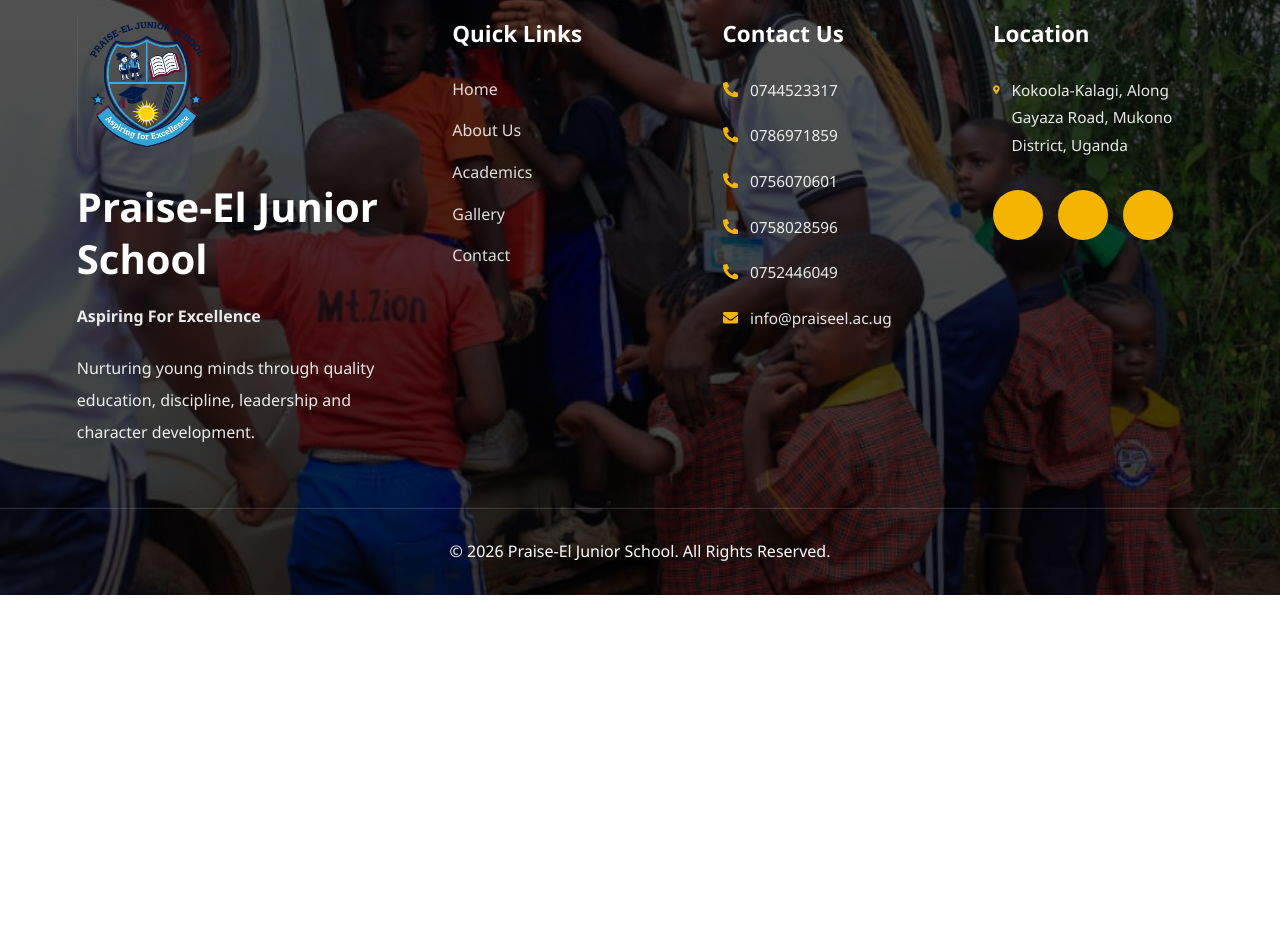
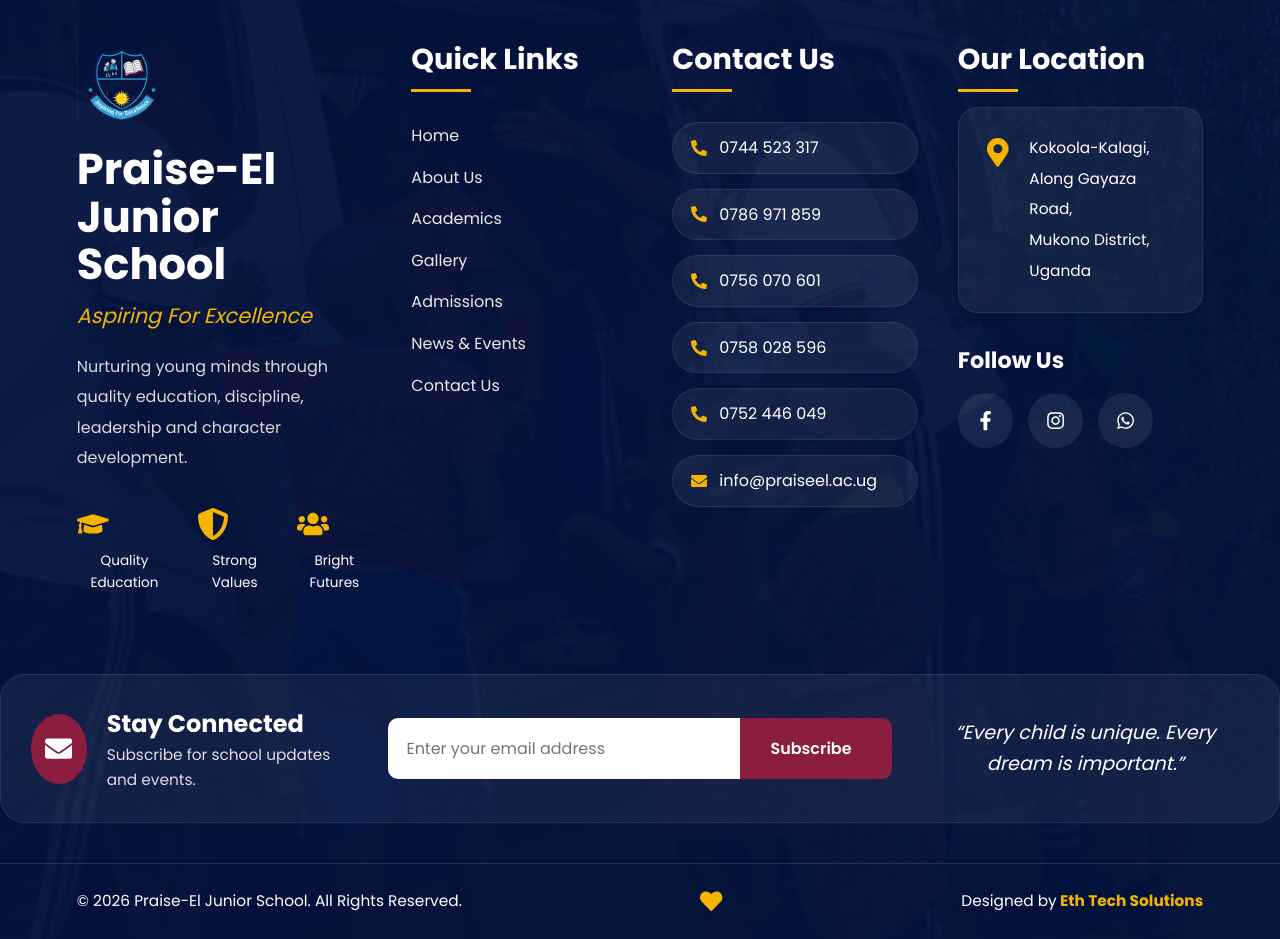
Before and after one commit to nickdev256/praiseel-school, a React (Vite) app: page /contact in a window 1280 px wide. Shown: the part 1340-2279 px from the top of the page. Before the commit the page ends 1935 px from the top, so only its background shows below. Built offline with nearby package versions, Linux system fonts and the light colour scheme.

Commit message:
Fix App.css layout restrictions

```diff
--- a/src/components/Footer.css
+++ b/src/components/Footer.css
@@ -1,186 +1,504 @@
+@import url("https://fonts.googleapis.com/css2?family=Poppins:wght@300;400;500;600;700;800;900&display=swap");
+
+*{
+  margin:0;
+  padding:0;
+  box-sizing:border-box;
+}
+
 .footer{
   position:relative;
-
   background-size:cover;
   background-position:center;
   background-repeat:no-repeat;
-
-    margin-top:120px;
+  font-family:"Poppins",sans-serif;
 }
 
 .footer-overlay{
   background:linear-gradient(
-        rgba(0,0,0,.65),
-        rgba(0,0,0,.75)
+    rgba(2,18,60,.95),
+    rgba(2,18,60,.96)
+  );
+
+  position:relative;
+  overflow:hidden;
+}
+
+/* =========================
+   CURVE TOP
+========================= */
+
+.footer-overlay::before{
+  content:"";
+  position:absolute;
+  top:-180px;
+  left:-5%;
+
+  width:110%;
+  height:280px;
+
+  background:#fff;
+
+  border-bottom:6px solid #f4b400;
+
+  border-radius:0 0 50% 50%;
+}
+
+.footer-top-logo{
+  position:relative;
+  z-index:3;
+
+  display:flex;
+  justify-content:center;
+
+  padding-top:30px;
+}
+
+.footer-top-logo img{
+  width:140px;
+  filter:drop-shadow(
+    0 10px 20px rgba(0,0,0,.3)
   );
 }
 
-.footer-container{
-    max-width:1300px;
+/* =========================
+   MAIN GRID
+========================= */
+
+.footer-main{
+  position:relative;
+  z-index:2;
+
+  max-width:1400px;
   margin:auto;
 
-    padding:90px 6% 60px;
+  padding:60px 6%;
 
   display:grid;
   grid-template-columns:
-    1.5fr
-    1fr
+  1.2fr
+  .9fr
   1fr
   1fr;
 
-    gap:60px;
+  gap:40px;
 }
 
+/* =========================
+   BRAND
+========================= */
+
 .footer-brand img{
-    width:140px;
-    height:auto;
-    margin-bottom:25px;
+  width:90px;
+  margin-bottom:20px;
 }
 
 .footer-brand h2{
-    color:white;
-    font-size:2.5rem;
-    line-height:1.3;
-    margin-bottom:15px;
+  color:#fff;
+  font-size:2.7rem;
+  line-height:1.1;
+  margin-bottom:10px;
 }
 
-.motto{
-    color:#F4B400;
-    font-size:1.2rem;
-    font-weight:700;
+.footer-motto{
+  display:block;
+  color:#f4b400;
+  font-size:1.3rem;
+  font-style:italic;
   margin-bottom:20px;
 }
 
 .footer-brand p{
-    color:rgba(255,255,255,.9);
-    line-height:2;
+  color:#d9d9d9;
+  line-height:1.9;
   font-size:1rem;
 }
+
+.footer-values{
+  margin-top:35px;
+
+  display:flex;
+  gap:25px;
+}
+
+.footer-values div{
+  text-align:center;
+}
+
+.footer-values svg{
+  font-size:2rem;
+  color:#f4b400;
+  margin-bottom:10px;
+}
+
+.footer-values span{
+  display:block;
+  color:#fff;
+  font-size:.85rem;
+}
+
+/* =========================
+   TITLES
+========================= */
 
 .footer-links h3,
 .footer-contact h3,
 .footer-location h3{
-    color:white;
+  color:#fff;
+  font-size:1.8rem;
   margin-bottom:25px;
-    font-size:1.4rem;
+  position:relative;
 }
+
+.footer-links h3::after,
+.footer-contact h3::after,
+.footer-location h3::after{
+  content:"";
+  width:60px;
+  height:3px;
+  background:#f4b400;
+
+  position:absolute;
+  left:0;
+  bottom:-10px;
+}
+
+/* =========================
+   LINKS
+========================= */
 
 .footer-links{
   display:flex;
   flex-direction:column;
+  gap:16px;
 }
 
 .footer-links a{
-    color:rgba(255,255,255,.85);
+  color:#eaeaea;
   text-decoration:none;
-    margin-bottom:16px;
+  transition:.3s;
+  font-size:1rem;
+}
+
+.footer-links a:hover{
+  color:#f4b400;
+  padding-left:8px;
+}
+
+/* =========================
+   CONTACT
+========================= */
+
+.footer-contact{
+  display:flex;
+  flex-direction:column;
+  gap:15px;
+}
+
+.footer-contact a{
+  text-decoration:none;
+  color:#fff;
+
+  display:flex;
+  align-items:center;
+  gap:12px;
+
+  padding:12px 18px;
+
+  background:rgba(255,255,255,.06);
+
+  border:1px solid rgba(255,255,255,.08);
+
+  border-radius:50px;
+
   transition:.3s;
 }
 
-.footer-links a:hover{
-    color:#F4B400;
-    padding-left:8px;
+.footer-contact a:hover{
+  background:rgba(255,255,255,.12);
 }
 
-.footer-contact p,
-.footer-location p{
-    display:flex;
-    gap:12px;
-    align-items:flex-start;
-
-    color:rgba(255,255,255,.9);
-
-    margin-bottom:18px;
-
-    line-height:1.8;
+.footer-contact svg{
+  color:#f4b400;
 }
 
-.footer-contact svg,
-.footer-location svg{
-    color:#F4B400;
+/* =========================
+   LOCATION
+========================= */
+
+.location-box{
+  background:rgba(255,255,255,.06);
+
+  border:1px solid rgba(255,255,255,.08);
+
+  border-radius:20px;
+
+  padding:25px;
+
+  color:#fff;
+
+  display:flex;
+  gap:18px;
+
+  margin-bottom:30px;
+}
+
+.location-box svg{
+  color:#f4b400;
+  font-size:1.8rem;
   margin-top:5px;
 }
+
+.location-box p{
+  line-height:2;
+}
+
+.footer-location h4{
+  color:#fff;
+  margin-bottom:15px;
+  font-size:1.4rem;
+}
+
+/* =========================
+   SOCIALS
+========================= */
 
 .socials{
   display:flex;
   gap:15px;
-    margin-top:30px;
 }
 
 .socials a{
-    width:50px;
-    height:50px;
+  width:55px;
+  height:55px;
 
   border-radius:50%;
 
-    background:#F4B400;
-    color:#082567;
-
   display:flex;
+  align-items:center;
   justify-content:center;
-    align-items:center;
 
   text-decoration:none;
 
-    font-size:1.1rem;
+  color:#fff;
 
-    transition:.3s ease;
+  background:rgba(255,255,255,.08);
+
+  font-size:1.2rem;
+
+  transition:.3s;
 }
 
 .socials a:hover{
-    transform:translateY(-6px);
-    background:white;
+  background:#f4b400;
+  color:#082567;
+  transform:translateY(-5px);
 }
 
-.footer-bottom{
-    text-align:center;
+/* =========================
+   NEWSLETTER
+========================= */
+
+.newsletter{
+  max-width:1400px;
+  margin:auto;
+
+  margin-top:20px;
+  margin-bottom:40px;
 
   padding:30px;
 
-    color:white;
+  background:rgba(255,255,255,.06);
+
+  border:1px solid rgba(255,255,255,.08);
+
+  border-radius:25px;
+
+  display:grid;
+  grid-template-columns:
+  1fr
+  1.2fr
+  1fr;
+
+  gap:30px;
+
+  align-items:center;
+}
+
+.newsletter-left{
+  display:flex;
+  gap:20px;
+  align-items:center;
+}
+
+.newsletter-icon{
+  width:70px;
+  height:70px;
+
+  border-radius:50%;
+
+  background:#8B1E3F;
+
+  display:flex;
+  align-items:center;
+  justify-content:center;
+
+  color:#fff;
+  font-size:1.7rem;
+}
+
+.newsletter-left h4{
+  color:#fff;
+  font-size:1.5rem;
+}
+
+.newsletter-left p{
+  color:#ddd;
+}
+
+.newsletter-form{
+  display:flex;
+}
+
+.newsletter-form input{
+  flex:1;
+
+  border:none;
+  outline:none;
+
+  padding:18px;
+
+  border-radius:10px 0 0 10px;
 
   font-size:1rem;
-
-    border-top:
-    1px solid rgba(255,255,255,.15);
 }
 
-/* TABLET */
+.newsletter-form button{
+  border:none;
+
+  padding:18px 30px;
+
+  background:#8B1E3F;
+  color:#fff;
+
+  cursor:pointer;
+
+  display:flex;
+  align-items:center;
+  gap:10px;
+
+  border-radius:0 10px 10px 0;
+
+  font-weight:600;
+}
+
+.newsletter-quote{
+  color:#fff;
+  font-size:1.2rem;
+  font-style:italic;
+  text-align:center;
+}
+
+/* =========================
+   BOTTOM
+========================= */
+
+.footer-bottom{
+  border-top:1px solid rgba(255,255,255,.1);
+
+  padding:25px 6%;
+
+  display:flex;
+  justify-content:space-between;
+  align-items:center;
+
+  color:#fff;
+}
+
+.footer-heart{
+  color:#f4b400;
+  font-size:1.4rem;
+}
+
+.footer-bottom span{
+  color:#f4b400;
+  font-weight:700;
+}
+
+/* =========================
+   TABLET
+========================= */
 
 @media(max-width:1100px){
 
-    .footer-container{
+  .footer-main{
     grid-template-columns:
     repeat(2,1fr);
   }
+
+  .newsletter{
+    grid-template-columns:1fr;
+    text-align:center;
   }
 
-/* MOBILE */
+  .newsletter-left{
+    justify-content:center;
+  }
+}
+
+/* =========================
+   MOBILE
+========================= */
 
 @media(max-width:768px){
 
-    .footer-container{
+  .footer-main{
     grid-template-columns:1fr;
-
     text-align:center;
-
-        padding:70px 6% 50px;
   }
 
-    .footer-brand img{
-        margin:auto auto 25px;
-        display:block;
+  .footer-links h3::after,
+  .footer-contact h3::after,
+  .footer-location h3::after{
+    left:50%;
+    transform:translateX(-50%);
   }
 
-    .footer-contact p,
-    .footer-location p{
+  .footer-values{
     justify-content:center;
+    flex-wrap:wrap;
+  }
+
+  .location-box{
+    flex-direction:column;
+    align-items:center;
+    text-align:center;
   }
 
   .socials{
     justify-content:center;
   }
 
+  .newsletter-form{
+    flex-direction:column;
+  }
+
+  .newsletter-form input{
+    border-radius:10px;
+    margin-bottom:10px;
+  }
+
+  .newsletter-form button{
+    border-radius:10px;
+    justify-content:center;
+  }
+
+  .footer-bottom{
+    flex-direction:column;
+    gap:15px;
+    text-align:center;
+  }
+
   .footer-brand h2{
     font-size:2rem;
   }
--- a/src/components/Footer.jsx
+++ b/src/components/Footer.jsx
@@ -1,4 +1,6 @@
+import { Link } from "react-router-dom";
 import "./Footer.css";
+
 import logo from "../assets/logo.png";
 import footerBg from "../assets/footer-bg.jpg";
 
@@ -8,7 +10,12 @@ import {
   FaFacebookF,
   FaInstagram,
   FaWhatsapp,
-  FaEnvelope
+  FaEnvelope,
+  FaGraduationCap,
+  FaShieldAlt,
+  FaUsers,
+  FaHeart,
+  FaPaperPlane,
 } from "react-icons/fa";
 
 function Footer() {
@@ -16,95 +23,142 @@ function Footer() {
     <footer
       className="footer"
       style={{
-        backgroundImage: `url(${footerBg})`
+        backgroundImage: `url(${footerBg})`,
       }}
     >
       <div className="footer-overlay">
 
-        <div className="footer-container">
+        {/* TOP LOGO */}
+
+        <div className="footer-top-logo">
+          <img src={logo} alt="Praise-El Junior School" />
+        </div>
+
+        {/* MAIN CONTENT */}
+
+        <div className="footer-main">
+
+          {/* BRAND */}
 
           <div className="footer-brand">
 
-            <img
-              src={logo}
-              alt="Praise-El Junior School"
-            />
+            <img src={logo} alt="Logo" />
 
             <h2>
-              Praise-El Junior School
+              Praise-El
+              <br />
+              Junior School
             </h2>
 
-            <p className="motto">
+            <span className="footer-motto">
               Aspiring For Excellence
+            </span>
+
+            <p>
+              Nurturing young minds through
+              quality education, discipline,
+              leadership and character
+              development.
             </p>
 
-            <p>
-              Nurturing young minds through quality
-              education, discipline, leadership and
-              character development.
-            </p>
+            <div className="footer-values">
+
+              <div>
+                <FaGraduationCap />
+                <span>Quality Education</span>
+              </div>
+
+              <div>
+                <FaShieldAlt />
+                <span>Strong Values</span>
+              </div>
+
+              <div>
+                <FaUsers />
+                <span>Bright Futures</span>
+              </div>
+
+            </div>
 
           </div>
+
+          {/* LINKS */}
 
           <div className="footer-links">
 
             <h3>Quick Links</h3>
 
-            <a href="/">Home</a>
-            <a href="/about">About Us</a>
-            <a href="/academics">Academics</a>
-            <a href="/gallery">Gallery</a>
-            <a href="/contact">Contact</a>
+            <Link to="/">Home</Link>
+            <Link to="/about">About Us</Link>
+            <Link to="/academics">Academics</Link>
+            <Link to="/gallery">Gallery</Link>
+            <Link to="/admissions">Admissions</Link>
+            <Link to="/news">News & Events</Link>
+            <Link to="/contact">Contact Us</Link>
 
           </div>
+
+          {/* CONTACT */}
 
           <div className="footer-contact">
 
             <h3>Contact Us</h3>
 
-            <p>
+            <a href="tel:0744523317">
               <FaPhoneAlt />
-              0744523317
-            </p>
+              0744 523 317
+            </a>
 
-            <p>
+            <a href="tel:0786971859">
               <FaPhoneAlt />
-              0786971859
-            </p>
+              0786 971 859
+            </a>
 
-            <p>
+            <a href="tel:0756070601">
               <FaPhoneAlt />
-              0756070601
-            </p>
+              0756 070 601
+            </a>
 
-            <p>
+            <a href="tel:0758028596">
               <FaPhoneAlt />
-              0758028596
-            </p>
+              0758 028 596
+            </a>
 
-            <p>
+            <a href="tel:0752446049">
               <FaPhoneAlt />
-              0752446049
-            </p>
+              0752 446 049
+            </a>
 
-            <p>
+            <a href="mailto:info@praiseel.ac.ug">
               <FaEnvelope />
               info@praiseel.ac.ug
-            </p>
+            </a>
 
           </div>
 
+          {/* LOCATION */}
+
           <div className="footer-location">
 
-            <h3>Location</h3>
+            <h3>Our Location</h3>
 
-            <p>
+            <div className="location-box">
+
               <FaMapMarkerAlt />
-              Kokoola-Kalagi,
-              Along Gayaza Road,
-              Mukono District,
-              Uganda
-            </p>
+
+              <p>
+                Kokoola-Kalagi,
+                <br />
+                Along Gayaza Road,
+                <br />
+                Mukono District,
+                <br />
+                Uganda
+              </p>
+
+            </div>
+
+            <h4>Follow Us</h4>
 
             <div className="socials">
 
@@ -126,15 +180,69 @@ function Footer() {
 
         </div>
 
+        {/* NEWSLETTER */}
+
+        <div className="newsletter">
+
+          <div className="newsletter-left">
+
+            <div className="newsletter-icon">
+              <FaEnvelope />
+            </div>
+
+            <div>
+              <h4>Stay Connected</h4>
+
+              <p>
+                Subscribe for school updates
+                and events.
+              </p>
+            </div>
+
+          </div>
+
+          <form className="newsletter-form">
+
+            <input
+              type="email"
+              placeholder="Enter your email address"
+            />
+
+            <button type="submit">
+              Subscribe
+              <FaPaperPlane />
+            </button>
+
+          </form>
+
+          <div className="newsletter-quote">
+            “Every child is unique.
+            Every dream is important.”
+          </div>
+
+        </div>
+
+        {/* BOTTOM */}
+
         <div className="footer-bottom">
 
-          © 2026 Praise-El Junior School.
-          All Rights Reserved.
+          <p>
+            © 2026 Praise-El Junior School.
+            All Rights Reserved.
+          </p>
+
+          <div className="footer-heart">
+            <FaHeart />
+          </div>
+
+          <p>
+            Designed by
+            <span> Eth Tech Solutions</span>
+          </p>
 
         </div>
 
       </div>
-
     </footer>
   );
 }
```
Lines whose indentation alone changed are shown as unchanged.
